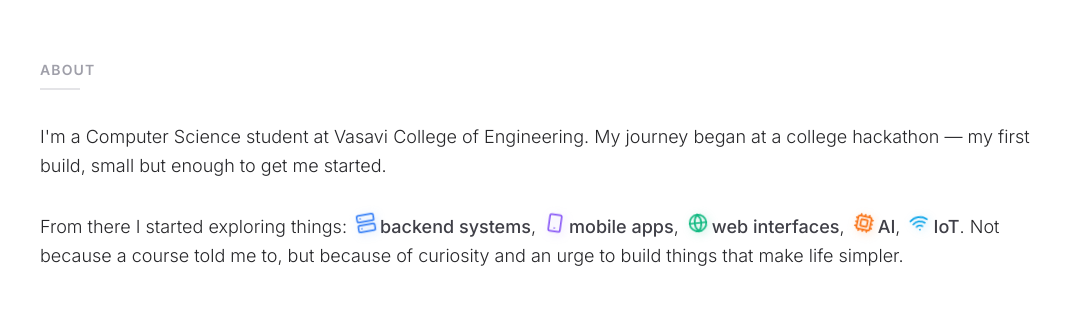
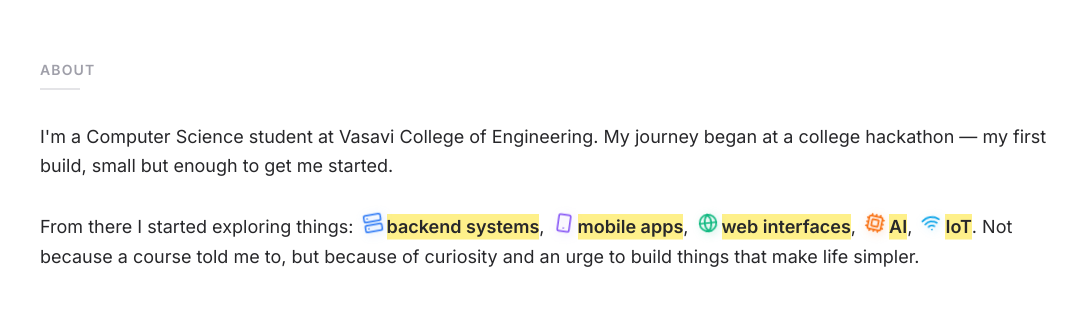
Before and after one commit to harshith397/Portfolio, a React (Vite) app: page / in a window 1280 px wide. Shown: the part 800-1122 px from the top of the page, without its empty margins (96-1173 px from the left). Built offline with nearby package versions, Linux system fonts and the light colour scheme; a web font is replaced by a local one.

Commit message:
Modified the about-me section with text highlight

```diff
--- a/src/components/AboutMe.jsx
+++ b/src/components/AboutMe.jsx
@@ -3,6 +3,7 @@ import { motion, useInView } from "framer-motion";
 import { Server, Smartphone, Globe, Cpu, Wifi } from "lucide-react";
 import aboutData from "../data/about.json";
 import RevealHeading from "./RevealHeading";
+import MarkerSpan from "./MarkerSpan";
 const ICON_MAP = {
   Server:     { component: Server,     color: "#3b82f6", rotate: -10 },
   Smartphone: { component: Smartphone, color: "#8b5cf6", rotate: 8  },
@@ -36,7 +37,7 @@ const renderSegment = (segment, index) => {
       return (
         <span key={index} className="inline-flex items-baseline">
           <InlineIcon name={segment.icon} />
-          <span className="font-medium text-zinc-700">{segment.content}</span>
+          <MarkerSpan><span className="font-semibold text-zinc-800">{segment.content}</span></MarkerSpan>
         </span>
       );
     case "quote":
@@ -68,7 +69,7 @@ const AboutParagraph = ({ para, paraIndex }) => {
         ease: [0.33, 1, 0.68, 1],
         delay: paraIndex * 0.08,
       }}
-      className="text-base md:text-2xl lg:text-lg text-zinc-800 leading-relaxed font-light"
+      className="text-base md:text-2xl lg:text-lg text-zinc-800 leading-relaxed font-normal"
     >
       {para.map((segment, segIndex) => renderSegment(segment, segIndex))}
     </motion.p>
```
